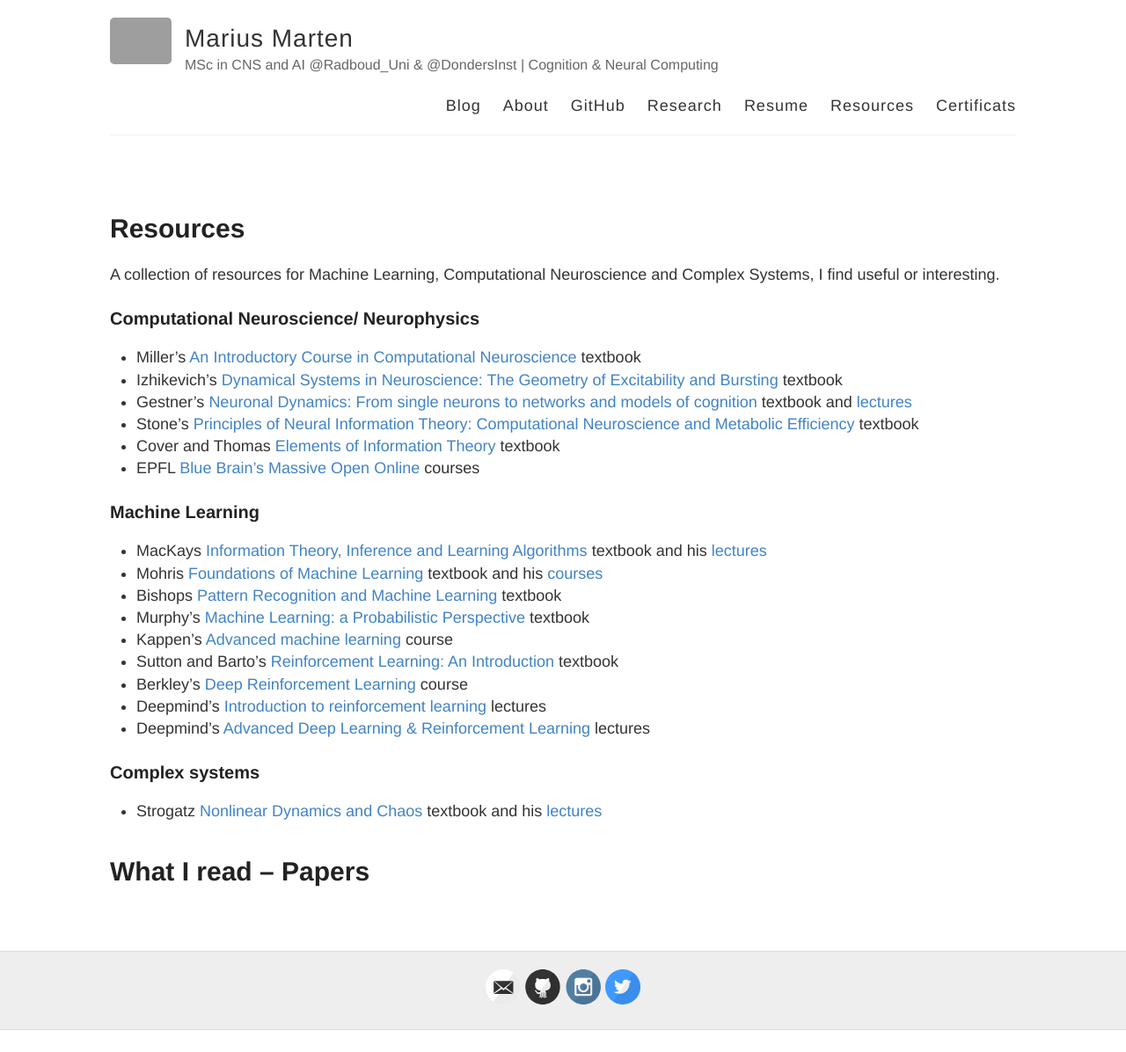
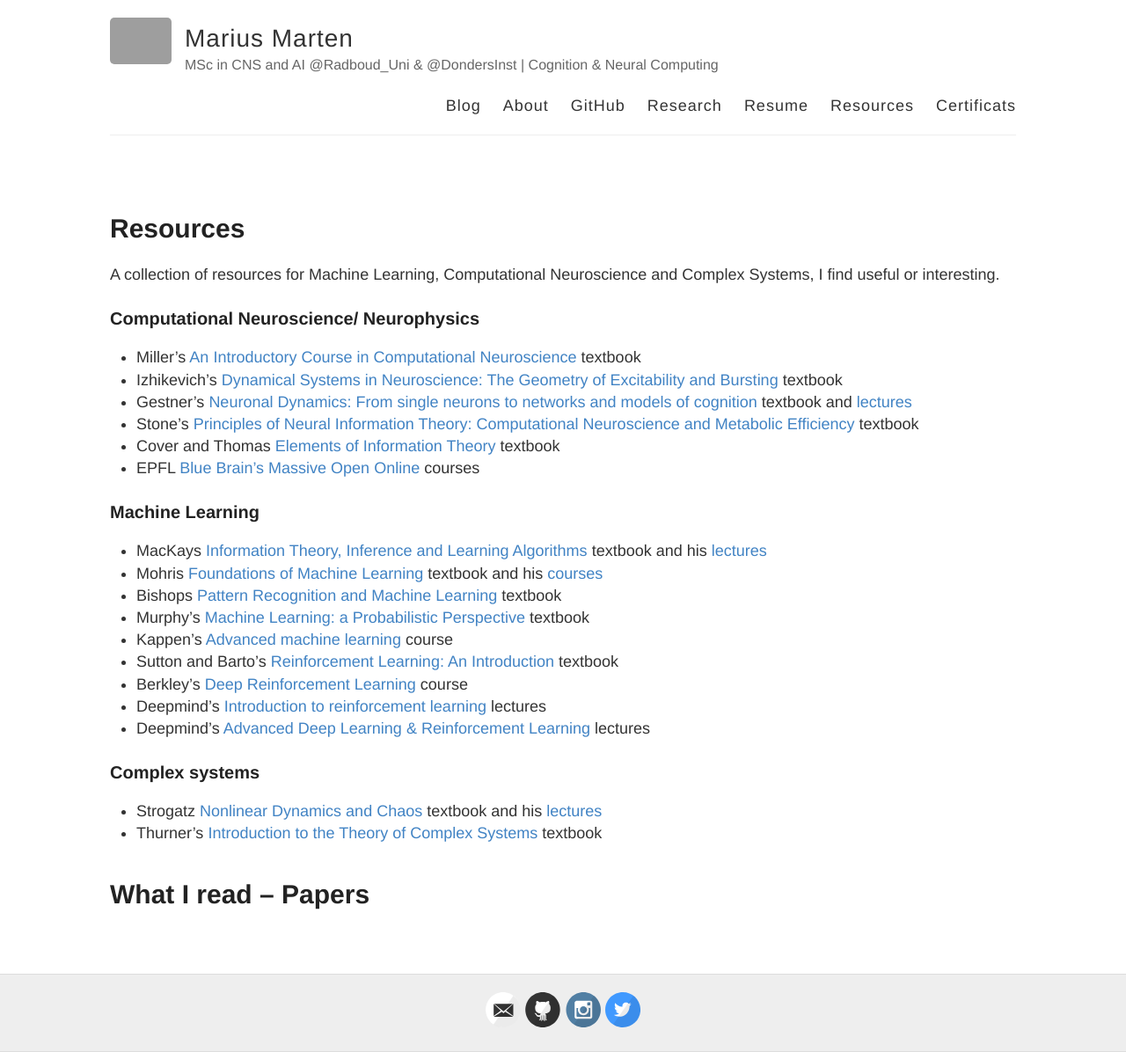
Before and after one commit to Mariusmarten/mariusmarten.github.io, a Jekyll site: the page built from resources.md, in a window 1280 px wide. Shown: the whole page at 88% size. Built offline with Jekyll 4.4.1, drawn with Linux system fonts in a browser that asks for light colours; before the commit the page ends 1171 px from its top, so only the background shows below that; grey boxes are pictures that could not be loaded.

Commit message:
Update resources.md

```diff
--- a/resources.md
+++ b/resources.md
@@ -29,6 +29,7 @@ A collection of resources for Machine Learning, Computational Neuroscience and C
 
 ### Complex systems
 - Strogatz [Nonlinear Dynamics and Chaos](http://www.hds.bme.hu/~fhegedus/Strogatz%20-%20Nonlinear%20Dynamics%20and%20Chaos.pdf) textbook and his [lectures](https://www.youtube.com/playlist?list=PLbN57C5Zdl6j_qJA-pARJnKsmROzPnO9V)
+- Thurner's [Introduction to the Theory of Complex Systems](https://www.amazon.de/Introduction-Theory-Complex-Systems-Thurner/dp/019882193X/ref=sr_1_1?__mk_de_DE=ÅMÅŽÕÑ&keywords=complex+systems&qid=1582538232&sr=8-1) textbook
 
 
 
```
